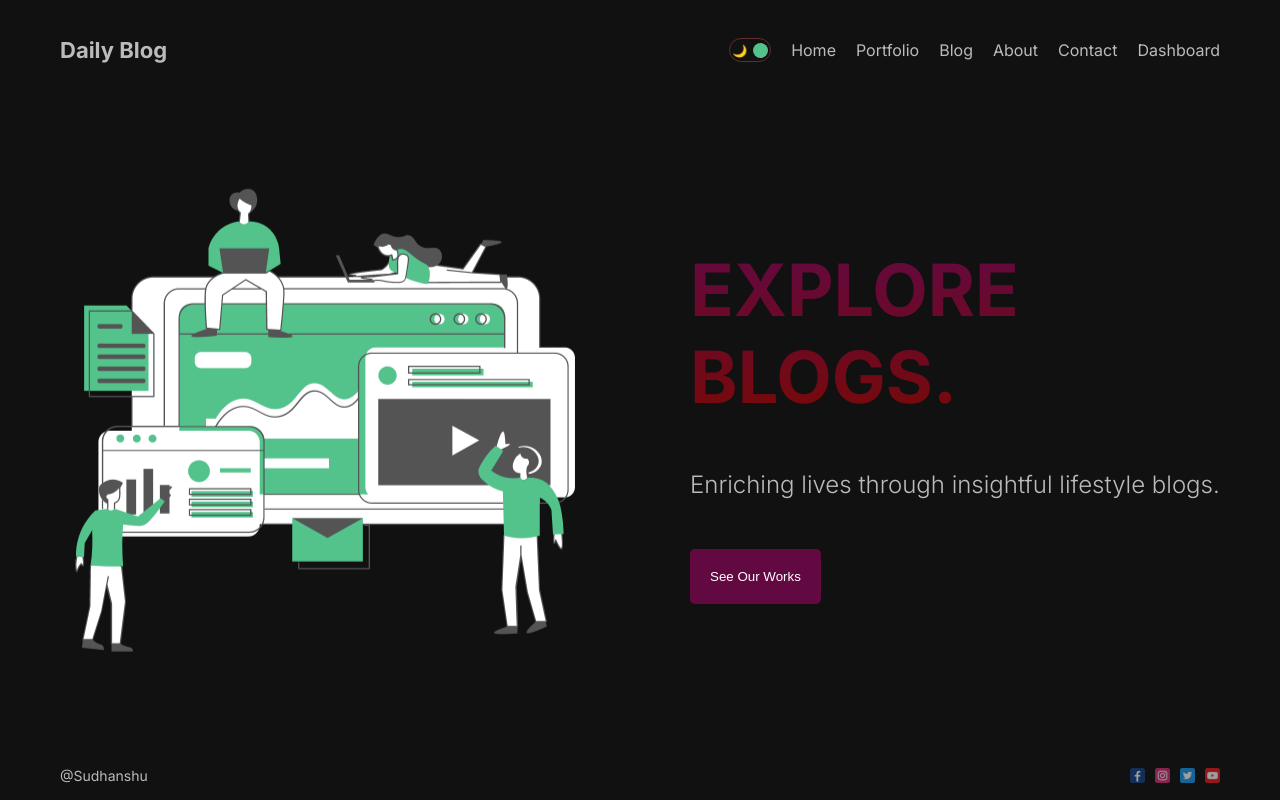
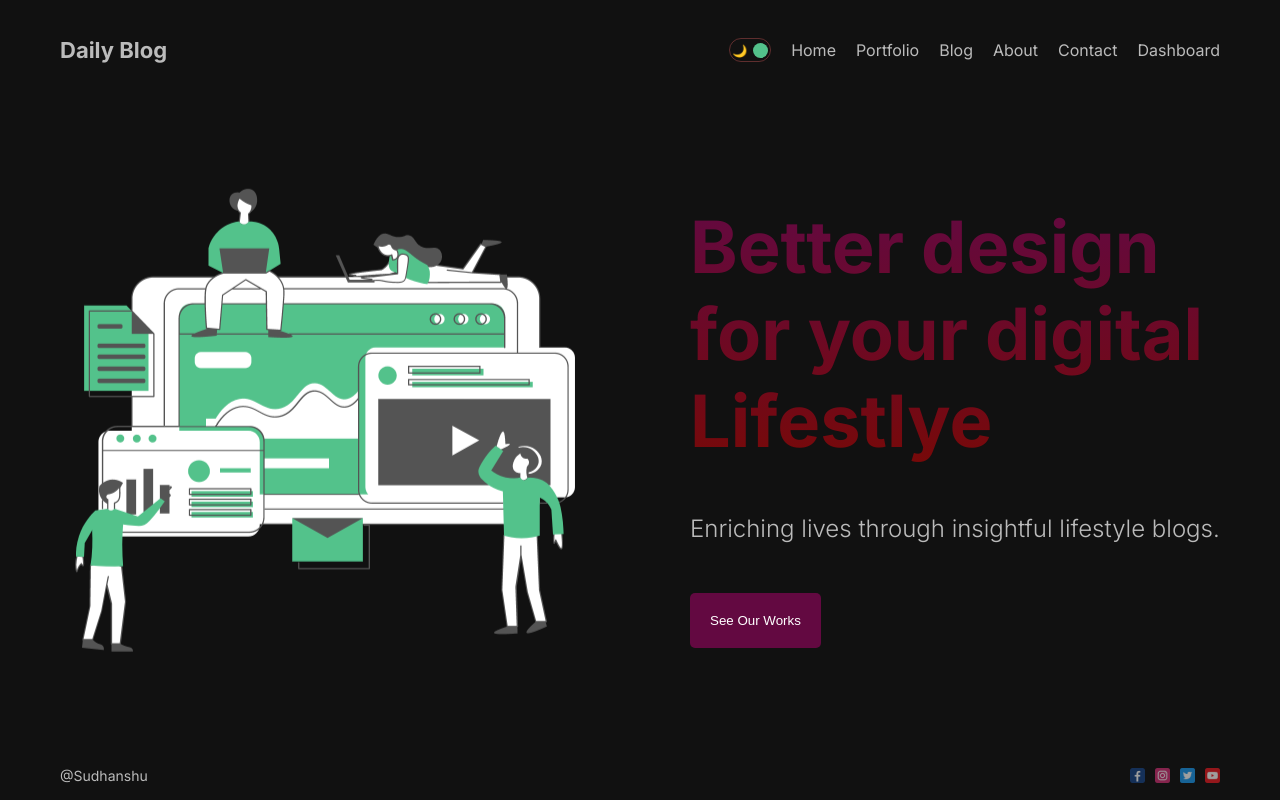
Before and after one commit to sudhanshu418/BlogWebsite, a Next.js app: page / in a window 1280 px wide. Built offline with nearby package versions, Linux system fonts and the light colour scheme; no server answers.

Commit message:
Update page.jsx

```diff
--- a/src/app/page.jsx
+++ b/src/app/page.jsx
@@ -11,7 +11,7 @@ export default function Home() {
       </div>
       <div className={styles.item}>
         <h1 className={styles.title}>
-          EXPLORE BLOGS.
+          Better design for your digital Lifestlye
         </h1>
         <p className={styles.desc}>
           Enriching lives through insightful lifestyle blogs.
```
